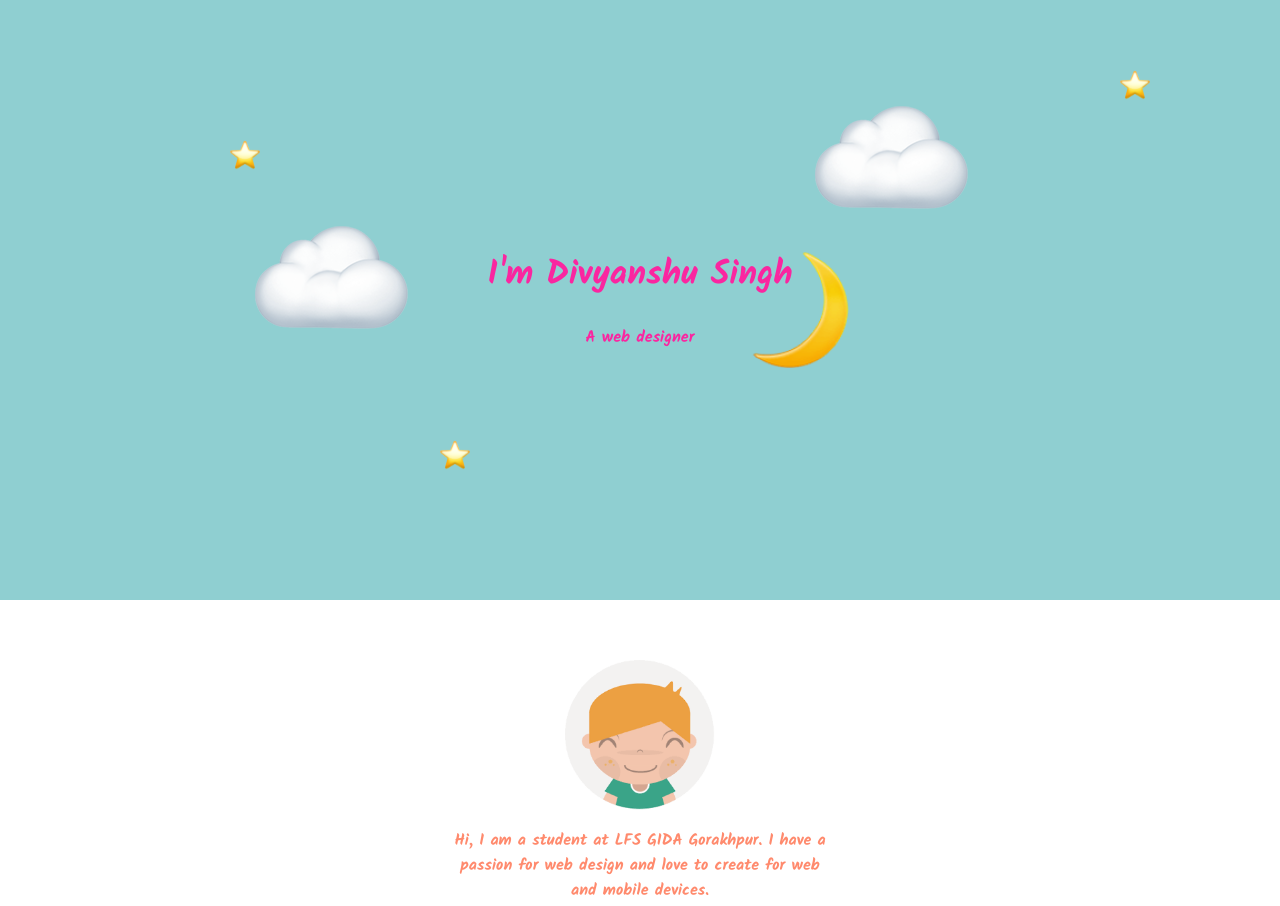
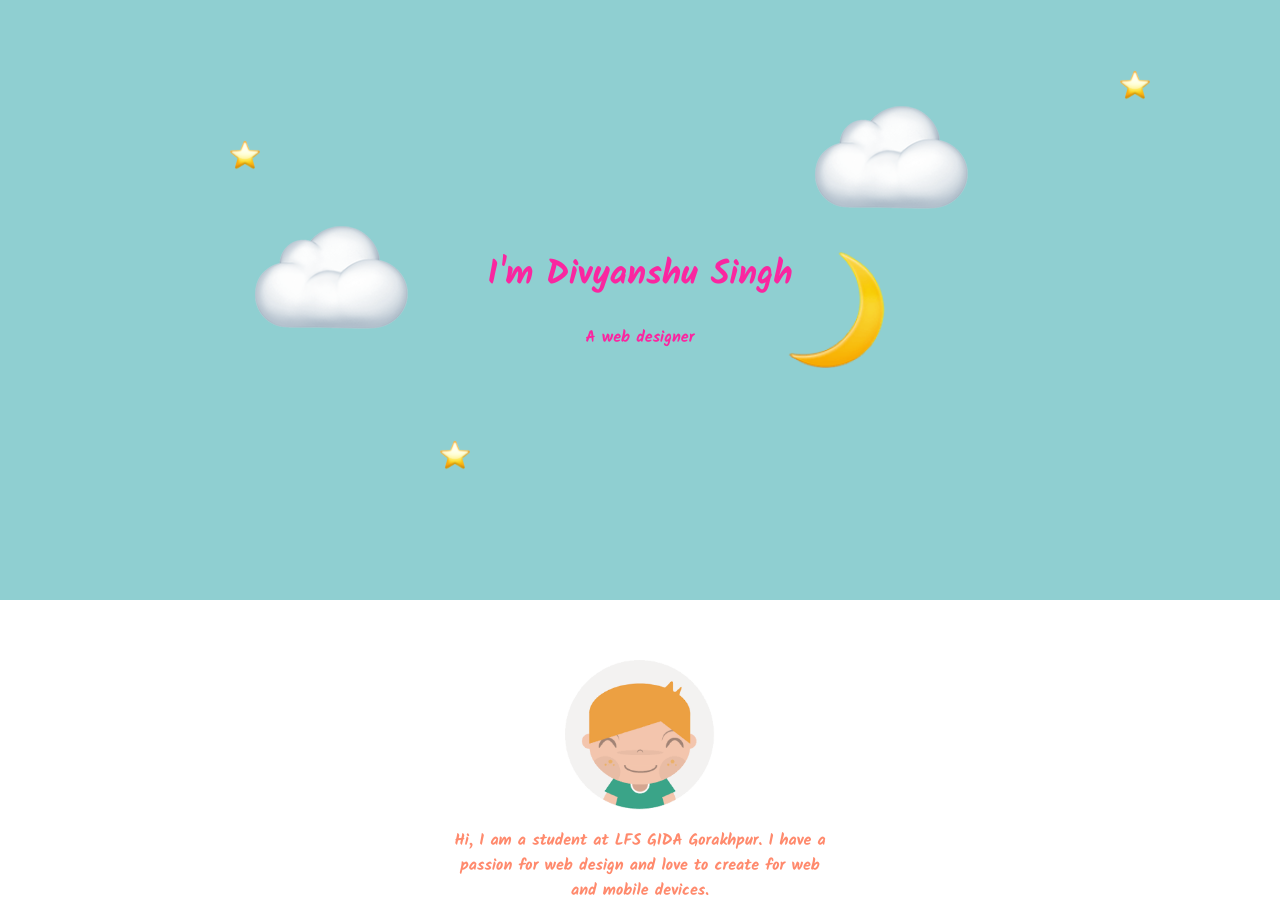
Before and after one commit to shashank1215/divyanshu, a plain HTML site: page index.html in a window 1280 px wide. Shown: the top 906 px of the page. Drawn offline with Linux system fonts and the light colour scheme.

Commit message:
Update styles.css

```diff
--- a/styles.css
+++ b/styles.css
@@ -19,7 +19,7 @@ h1 {
   height: 120px;
   width: 120px;
   position: absolute;
-  right: 420px;
+  right: 30%;
   top: 250px;
 }
 
```
